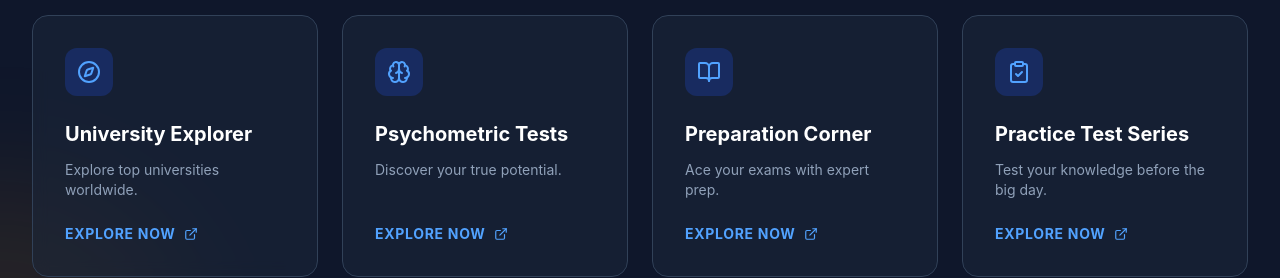
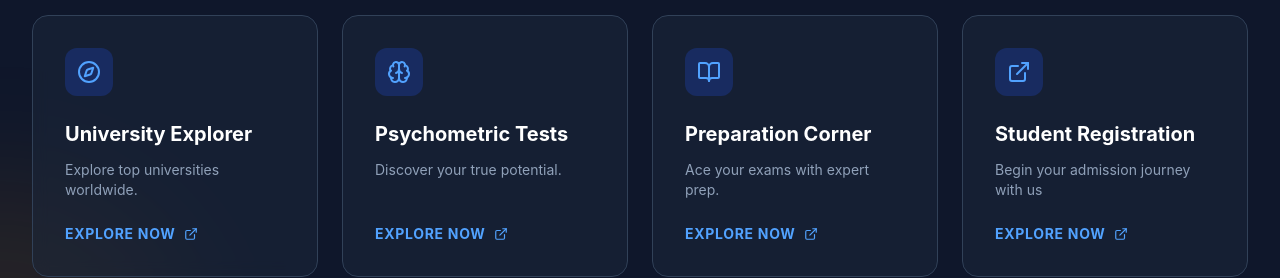
Before and after one commit to manishsirgg/vidyainfinity, a React (Vite) app: page / in a window 1280 px wide. Shown: the part 2860-3138 px from the top of the page. Built offline with nearby package versions, Linux system fonts and the light colour scheme.

Commit message:
Update constants.tsx

```diff
--- a/src/constants.tsx
+++ b/src/constants.tsx
@@ -34,12 +34,12 @@ export const SOCIAL_LINKS = {
 export const CAREER_HUB_LINKS = [
   {
     label: "University Explorer",
-    href: "https://manishgoswami.edumilestones.com",
+    href: "https://vidyainfinity.edumilestones.com",
     description: "Explore top universities worldwide.",
   },
   {
     label: "Psychometric Tests",
-    href: "https://manishgoswami.infigonfutures.in",
+    href: "https://vidyainfinity.infigonfutures.in",
     description: "Discover your true potential.",
   },
   {
@@ -48,9 +48,9 @@ export const CAREER_HUB_LINKS = [
     description: "Ace your exams with expert prep.",
   },
   {
-    label: "Practice Test Series",
-    href: "https://testzone.manishgoswami.com",
-    description: "Test your knowledge before the big day.",
+    label: "Student Registration",
+    href: "https://vidyainfinity.unisetu.com/student-registration",
+    description: "Begin your admission journey with us",
   },
 ];
 
```
